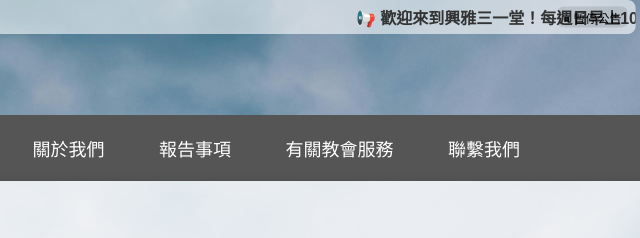
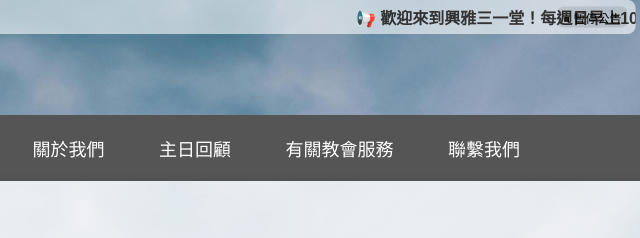
Before and after one commit to hsin920317-wq/church-website, a plain HTML site: page 代禱.html in a window 1280 px wide. Shown: the top 238 px of the page, 427-1067 px from the left. Drawn offline with Linux system fonts and the light colour scheme.

Commit message:
Update 代禱.html

```diff
--- a/代禱.html
+++ b/代禱.html
@@ -297,7 +297,7 @@
     	  <li><a href="外聘講員.html">外聘講員</a></li>
   	    </ul>
 	</li>
-    <li><a href="報告事項.html">報告事項</a></li>
+    <li><a href="主日回顧.html">主日回顧</a></li>
     <li class="has-submenu">
       <a href="有關教會服務.html">有關教會服務</a>
       <ul>
```
